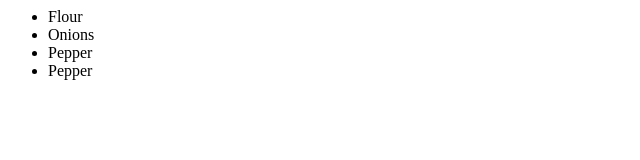
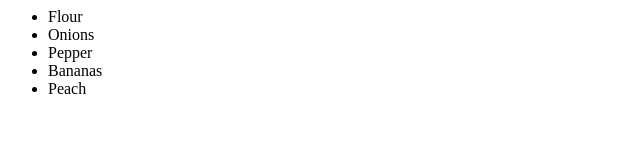
Before and after one commit to rohitdotmittal/github_tutorial, a plain HTML site: page index.html in a window 1280 px wide. Shown: the full height of the page, 0-640 px from the left. Drawn offline with Linux system fonts and the light colour scheme.

```diff
--- a/index.html
+++ b/index.html
@@ -4,7 +4,8 @@
       <li>Flour</li>
       <li>Onions</li>
       <li>Pepper</li>
-      <li>Pepper</li>
+      <li>Bananas</li>
+      <li>Peach</li>
     </ul>
   </body>
 </html>
```
Also changed, not shown: about.html (+1 -2 lines).
